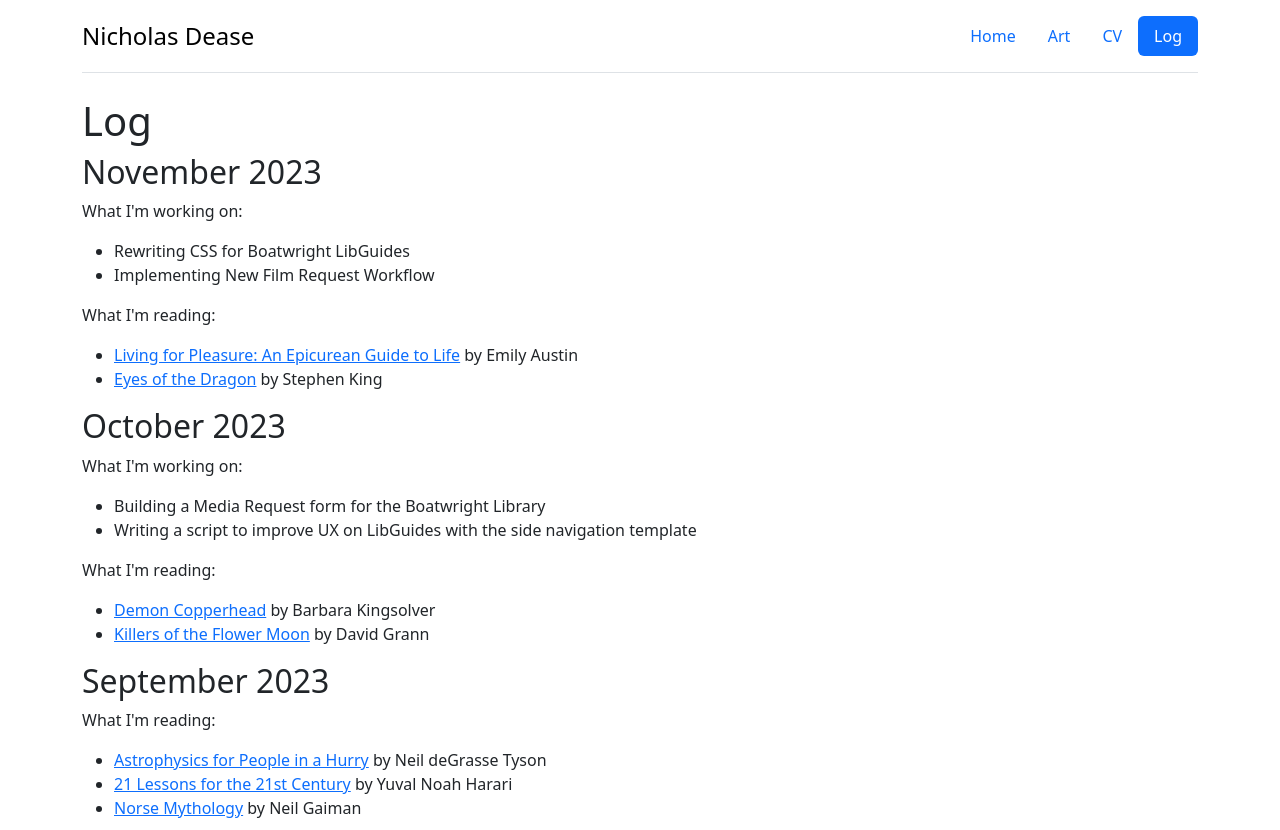
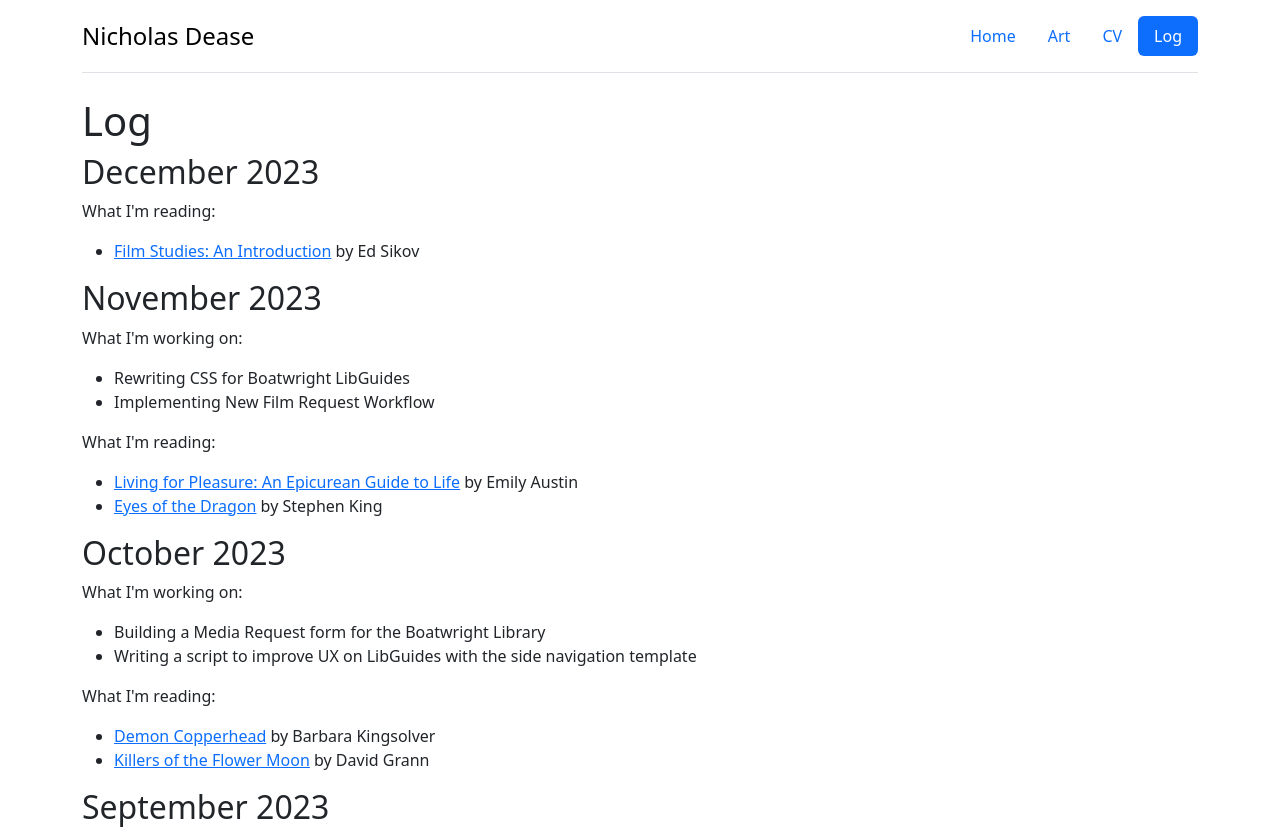
Before and after one commit to ndease/ndease.github.io, a plain HTML site: page log.html in a window 1280 px wide. Shown: the top 830 px of the page. Drawn offline with nearby package versions, Linux system fonts and the light colour scheme.

Commit message:
Update log.html

```diff
--- a/log.html
+++ b/log.html
@@ -40,6 +40,12 @@
 <div class="container">
 <div class="col-12">
 <h1>Log</h1>
+<h2>December 2023</h2>
+<p>What I'm reading:
+<ul>
+  <li><a href="https://search.worldcat.org/en/title/320798567">Film Studies: An Introduction</a> by Ed Sikov</li>
+</ul>
+</p>
 <h2>November 2023</h2>
 <p>What I'm working on:
 <ul>
```
